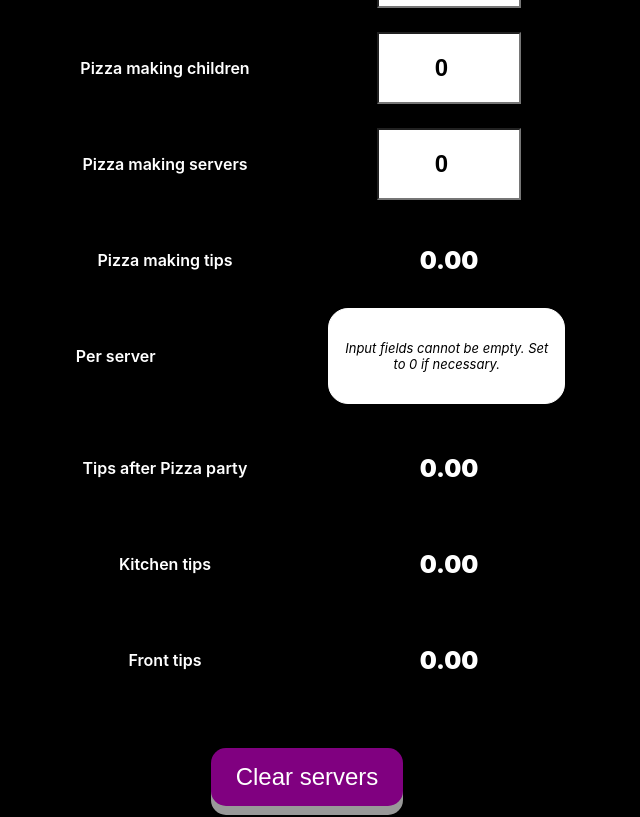
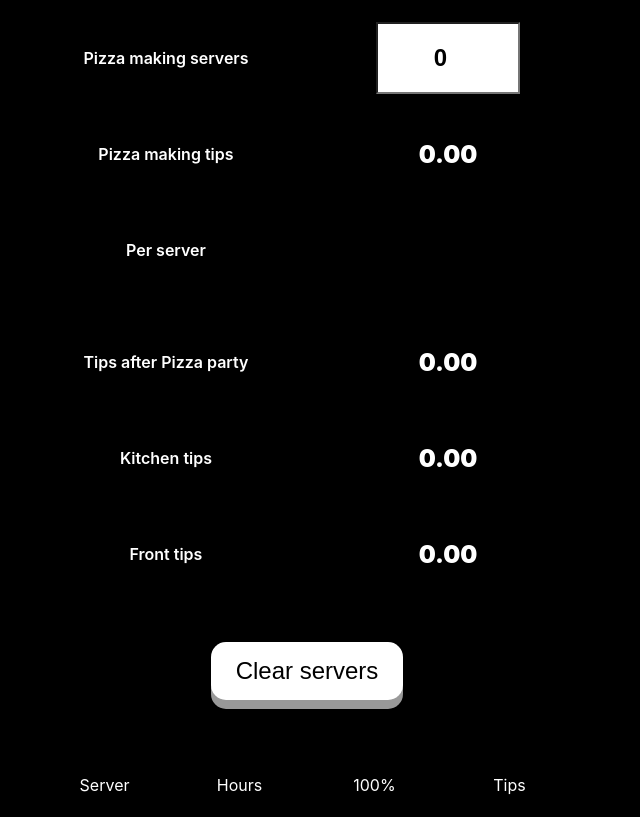
Before and after one commit to manuelcasanova/rmf, a React (Create React App) app in the folder client/: page / in a window 1280 px wide. Shown: the part 1088-1905 px from the top of the page, without its empty margins (333-973 px from the left). Built offline with nearby package versions, Linux system fonts and the light colour scheme.

Commit message:
Working to avoid NAN. Input type number. CSS. Favicon.ico

```diff
--- a/client/public/index.html
+++ b/client/public/index.html
@@ -24,7 +24,7 @@
       work correctly both with client-side routing and a non-root public URL.
       Learn how to configure a non-root public URL by running `npm run build`.
     -->
-    <title>React App</title>
+    <title>RMF Closing Calculator</title>
   </head>
   <body>
     <noscript>You need to enable JavaScript to run this app.</noscript>
--- a/client/src/App.css
+++ b/client/src/App.css
@@ -8,23 +8,24 @@
   background-color: var(--color0);
 }
 
+
+
 .App {
-  /* height: 100vh; */
+  height: 100%;
   display: flex;
   flex-direction: column;
   margin-bottom: 5em;
   justify-content: center;
-  align-items: center
+  align-items: center;
+
 }
 
+:root {
 
-
-
-:root {
   --color0: black;
   --color1: white;
-  --color2: purple;
-  --color3: rgb(146, 53, 146);
+  --color2: rgb(246, 233, 233);
+
 }
 
 .seccion {
@@ -47,15 +48,15 @@ justify-content: center;
   text-align: center;
   text-decoration: none;
   outline: none;
-  color: var(--color1);
-  background-color: var(--color2);
+  color: var(--color0);
+  background-color: var(--color1);
   border: none;
   border-radius: 15px;
   box-shadow: 0 9px #999;
   margin: 1em;
 }
 
-.clear-all:hover {background-color: var(--color3)}
+.clear-all:hover {background-color: var(--color2)}
 
 .clear-all:active {
   background-color: var(--color2);
@@ -141,6 +142,7 @@ label {
   align-items: center;
   margin: 0 0.5em 0;
   cursor: pointer;
+  color: white;
 }
 
 .info-message {
@@ -204,7 +206,7 @@ align-items: center;
 
   font-style: italic;
   text-align: center;
-  margin: 0 2em 0 2em;
+  /* margin: 0 2em 0 2em; */
   border: 3px double var(--color1);
   border-radius: 20px;
   padding: 1em;
--- a/client/src/App.js
+++ b/client/src/App.js
@@ -28,13 +28,16 @@ function App() {
   const tipsAfterPizzaParty = (totalTips - pizzaTips).toFixed(2)
   const kitchenTips = (tipsAfterPizzaParty * kitchenTipsPercent / 100).toFixed(2);
   const frontTips = (tipsAfterPizzaParty * frontTipsPercent / 100).toFixed(2);
-  const perServer = pizzaTips / pizzaServers;
+  const perServer = pizzaServers >= 1 && (pizzaTips / pizzaServers).toFixed(2);
+
+
 
   const [totalCashInfo, setTotalCashInfo] = useState(false)
   const [totalHoursInfo, setTotalHoursInfo] = useState(false)
   const [cashSalesInfo, setCashSalesInfo] = useState(false)
   const [cashTipsInfo, setCashTipsInfo] = useState(false)
   const [creditCardTipsInfo, setCreditCardTipsInfo] = useState(false)
+  const [newFloatInfo, setNewFloatInfo] = useState(false)
 
   const showTotalCashInfo = (e) => {
     e.preventDefault();
@@ -59,6 +62,11 @@ function App() {
   const showCreditCardTipsInfo = (e) => {
     e.preventDefault();
     setCreditCardTipsInfo(prev => !prev)
+  }
+
+  const showNewFloatInfo = (e) => {
+    e.preventDefault();
+    setNewFloatInfo(prev => !prev)
   }
 
   const [server1Hours, setServer1Hours] = useState(0);
@@ -97,6 +105,10 @@ function App() {
     } else {
       return frontTips / totalHours
     }
+  }
+
+  const roundToTwo = (num) => {
+    return +(Math.round(num + "e+2") + "e-2");
   }
 
 
@@ -194,9 +206,9 @@ function App() {
         </div>
 
 
-        <div className='clear-all-div'>
+        {/* {<div className='clear-all-div'>
           <button className="clear-all" onClick={test}>Set an example</button>
-        </div>
+        </div>} */}
 
         <section className='money'>
 
@@ -245,7 +257,7 @@ function App() {
           </div>
 
 
-          {cashTipsInfo && <div className='info-message'>Total cash - Float - Cash sales = Cash tips</div>}
+          {cashTipsInfo && <div className='info-message'>Cash tips = Total cash - Float - Cash sales</div>}
 
           <div className='inline'>
             <label className='inline-label'>Credit card tips<div className="info" onClick={showCreditCardTipsInfo}>i</div></label>
@@ -256,7 +268,7 @@ function App() {
 
           <div className='inline'>
             <label className='inline-label'>Total tips</label>
-            <div className='money-input'>{!isNaN(cashTips) && (parseInt(cashTips) + parseInt(creditCardTips)).toFixed(2)}</div>
+            <div className='money-input'>{!isNaN(cashTips) && (roundToTwo(cashTips) + roundToTwo(creditCardTips))}</div>
             {isNaN(cashTips)
               &&
               <div className='error-message'>Input fields cannot be empty. Set to 0 if necessary.</div>
@@ -279,7 +291,7 @@ function App() {
 
           <div className='inline'>
             <label className='inline-label'>Pizza making servers</label>
-            <input type="number" className='pizza-input' value={pizzaServers} onChange={(e) => setPizzaServers(e.target.value)}></input>
+            <input type="number" max="3" className='pizza-input' value={pizzaServers} onChange={(e) => setPizzaServers(e.target.value)}></input>
           </div>
 
           <div className='inline'>
@@ -298,11 +310,12 @@ function App() {
 
           <div className='inline'>
             <label className='inline-label'>Per server</label>
-            <div className='pizza-input'>{!isNaN(perServer) && perServer.toFixed(2)}</div>
-            {isNaN(perServer)
+            <div className='pizza-input'>{!perServer < "1" && perServer !== "Infinity" && !isNaN(perServer) && roundToTwo(perServer)}</div>
+{/*
+            {pizzaServers !== "1" && pizzaServers !== "2" && pizzaServers !== "3"
               &&
-              <div className='error-message'>Input fields cannot be empty. Set to 0 if necessary.</div>
-            }
+              <div className='error-message'>Only accepts 1, 2 or 3.</div>
+            } */}
           </div>
 
         </section>
@@ -437,7 +450,7 @@ function App() {
 
           <div className='server'>
             <input value={pizzaMaking3Name} onChange={(e) => setPizzaMaking3Name(e.target.value)} placeholder="Name" className="thirty-three input-width nameinput"></input>
-            <div className="thirty-three">{pizzaTips !== 0 && pizzaServers === 3 || pizzaServers === "3" && (pizzaTips / pizzaServers).toFixed(2)}</div>
+            <div className="thirty-three">{(pizzaTips !== 0 && (pizzaServers === 3 || pizzaServers === "3")) && (pizzaTips / pizzaServers).toFixed(2)}</div>
           </div>
 
         </section>
@@ -468,13 +481,15 @@ function App() {
 
           <div className='inline'>
             <label className='inline-label'>TIPS per HOUR</label>
-            <div className='tips-input'>{totalHours !== "0" && tipsPerHour().toFixed(2)}</div>
+            <div className='tips-input'>{totalHours !== "0" && tipsPerHour !== "Infinity" && tipsPerHour().toFixed(2)}</div>
           </div>
 
           <div className='inline'>
-            <label className='inline-label'>NEW FLOAT</label>
+            <label className='inline-label'>NEW FLOAT <div className="info" onClick={showNewFloatInfo}>i</div></label>
             <div className='tips-input'>{cashCounted !== "0" && cashCounted !== "" && (cashCounted - frontTips - pizzaTips).toFixed(2)}</div>
           </div>
+
+          {newFloatInfo && <div className='info-message'>New float = Cash counted - Pizza making tips - front tips</div>}
 
         </section>
 
```
Also changed, not shown: 1 other file (tests, documents, lock files or other folders).
